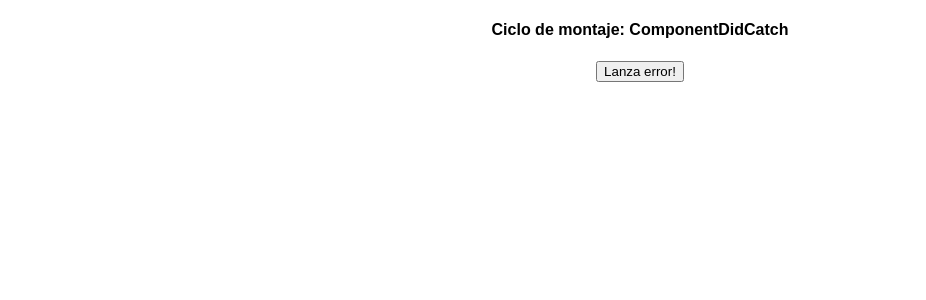
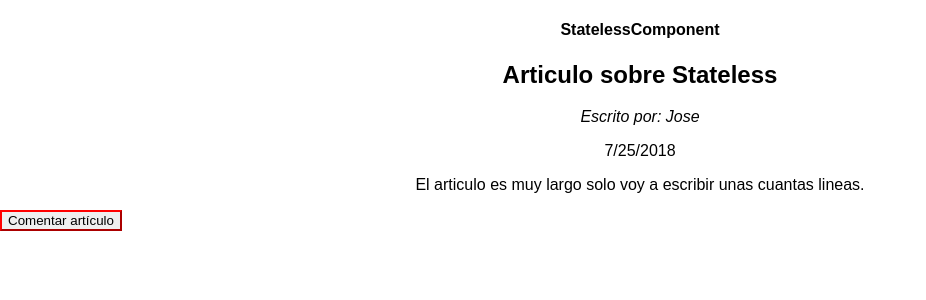
Before and after one commit to JoseAntpr/react-training, a React (Create React App) app: page / in a window 1280 px wide. Shown: the top 300 px of the page, without its empty margins (0-926 px from the left). Built offline with nearby package versions, Linux system fonts and the light colour scheme.

Commit message:
StatelessComponent, Composition, Heritance & propsType in Stateless component2

```diff
--- a/src/App.js
+++ b/src/App.js
@@ -12,9 +12,10 @@ import './App.css';
 // import Render from './sections/life-cycle/render';
 // import ComponentDidMount from './sections/life-cycle/componentDidMount';
 // import FetchExample from './sections/fetch-example';
-import UpdateLifeCycleExample from './sections/life-cycle/updateLifeCyleExample';
-import ComponentWillUnMount from './sections/life-cycle/componentWillUnmount';
-import ComponentDidCatch from './sections/life-cycle/componentDidCatch';
+// import UpdateLifeCycleExample from './sections/life-cycle/updateLifeCyleExample';
+// import ComponentWillUnMount from './sections/life-cycle/componentWillUnmount';
+// import ComponentDidCatch from './sections/life-cycle/componentDidCatch';
+import StatelessComponent from './sections/life-cycle/statelessComponent';
 
 
 
@@ -23,9 +24,8 @@ class App extends Component {
 
     return (
       <div className="App">
-        <ComponentDidCatch />
 
-
+        <StatelessComponent />
 
         {/*
 
@@ -44,6 +44,7 @@ class App extends Component {
         <Contador contadorInicial={0}/>
          <UpdateLifeCycleExample />
          <ComponentWillUnMount />
+         <ComponentDidCatch />
         */}
       </div>
     );
--- /dev/null
+++ b/src/sections/life-cycle/statelessComponent.js
@@ -0,0 +1,81 @@
+import React, { Component } from 'react';
+import { PropTypes } from 'prop-types';
+
+// class Article extends Component{
+//     render() {
+//         return(
+//             <section>
+//                 <h2>{this.props.title}</h2>
+//                 <p><em>Escrito por: {this.props.author} </em></p>
+//                 <p>{this.props.date}</p>
+//                 <article>
+//                     {this.props.children}
+//                 </article>
+//             </section>
+//         )
+//     }
+// }
+
+function Article (props){
+    return (
+        <section>
+            <h2>{props.title}</h2>
+            <p><em>Escrito por: {props.author} </em></p>
+            <p>{props.date}</p>
+            <article>
+                {props.children}
+            </article>
+        </section>
+    )
+}
+
+Article.propTypes = {
+    title: PropTypes.string.isRequired,
+    author: PropTypes.string.isRequired,
+    date: PropTypes.string.isRequired,
+    children: PropTypes.any.isRequired
+}
+
+// class Button extends Component{
+//     render() {
+//         return(
+//             <button style={{ borderColor: this.props.borderColor, display: 'block'}}>
+//                 {this.props.label}
+//             </button>
+//         )
+//     }
+// }
+
+const Button = ({borderColor = 'red', label}) => (
+    <button style={{ borderColor, display: 'block'}}>
+        {label}
+     </button>
+)
+
+
+Button.propTypes = {
+    borderColor: PropTypes.string,
+    label: PropTypes.string.isRequired
+}
+
+
+export default class StatelessComponent extends Component{
+
+    render() {
+        return (
+            <div>
+                <h4>StatelessComponent</h4>
+                <Article
+                    author={'Jose'}
+                    date={new Date().toLocaleDateString()}
+                    title= 'Articulo sobre Stateless'
+                >
+                <p>El articulo es muy largo solo voy a escribir unas cuantas lineas.
+                </p>
+                </Article>
+                <Button label="Comentar artículo"></Button>
+            </div>
+        )
+    }
+
+}
```
Also changed, not shown: src/sections/life-cycle/componentWithComposition.js (added, +52 -0 lines), src/sections/life-cycle/componentsWithInheritance.js (added, +55 -0 lines).
